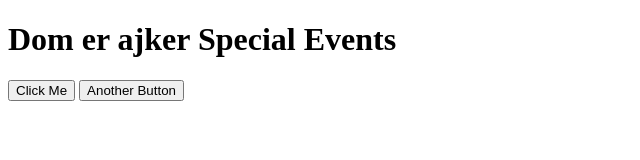
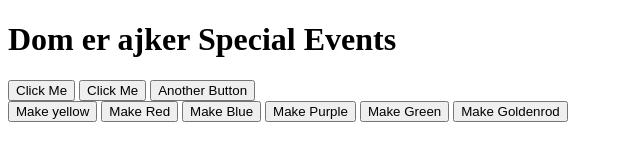
Before and after one commit to abdullahbaa/js-dom-events, a plain HTML site: page index.html in a window 1280 px wide. Shown: the whole page, without its empty margins (0-640 px from the left). Drawn offline with Linux system fonts and the light colour scheme.

Commit message:
added All Button

```diff
--- a/index.html
+++ b/index.html
@@ -8,7 +8,48 @@
 <body>
     <h1>Dom er ajker Special Events</h1>
     <button onclick="console.log('03')">Click Me</button>
-    <button onclick="console.log('10')">Another Button</button>
+    <button title="This is a tooltip" onclick="console.log('07')">Click Me</button>
+    <button onclick="console.log('10')">Another Button</button> <br>
+    <button onclick="document.body.style.backgroundColor='yellow'">Make yellow</button>
+    <button onclick="makeRed()">Make Red</button>
+    <button onclick="makeBlue()">Make Blue</button>
+    <button id="make-purple">Make Purple</button>
+    <button id="make-green">Make Green</button>
+    <button id="make-goldenrod" > Make Goldenrod</button>
+
+
     <script src="js/events.js"></script>
+    <script>
+        // Important .We will use it regularly
+        // Golden Button
+        document.getElementById('make-goldenrod').addEventListener('click',function(){
+            document.body.style.backgroundColor = 'goldenrod';
+        })
+
+        // Green Button
+        const makeGreenButton = document.getElementById('make-green');
+        makeGreenButton.addEventListener('click', function makeGreen(){
+            document.body.style.backgroundColor = 'green';
+        })
+
+        // Purple Button
+        const purpleButton =document.getElementById('make-purple');
+        // console.log(purpleButton);
+        purpleButton.onclick = function makePurple(){
+            document.body.style.backgroundColor ='purple';
+        }
+
+        // Red Button
+        function makeRed(){
+            document.body.style.backgroundColor ='red';
+
+        }
+
+        // Blue Button
+        function makeBlue(){
+            document.body.style.backgroundColor ='Blue';
+
+        }
+    </script>
 </body>
 </html>
--- a/js/events.js
+++ b/js/events.js
@@ -1 +1,3 @@
 console.log('This is seperate file');
+
+// Option-3
```
